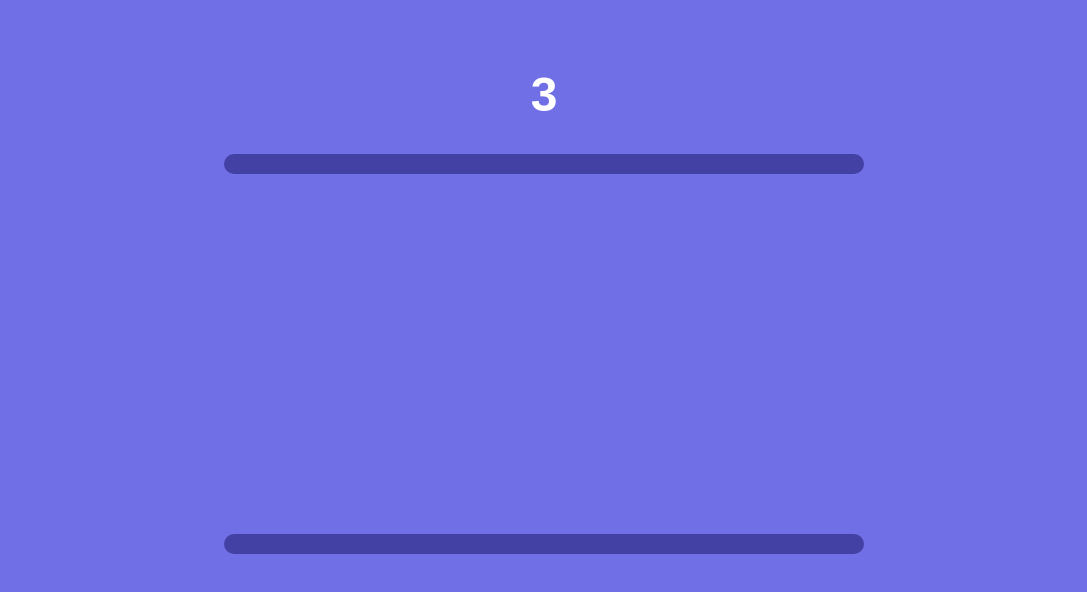
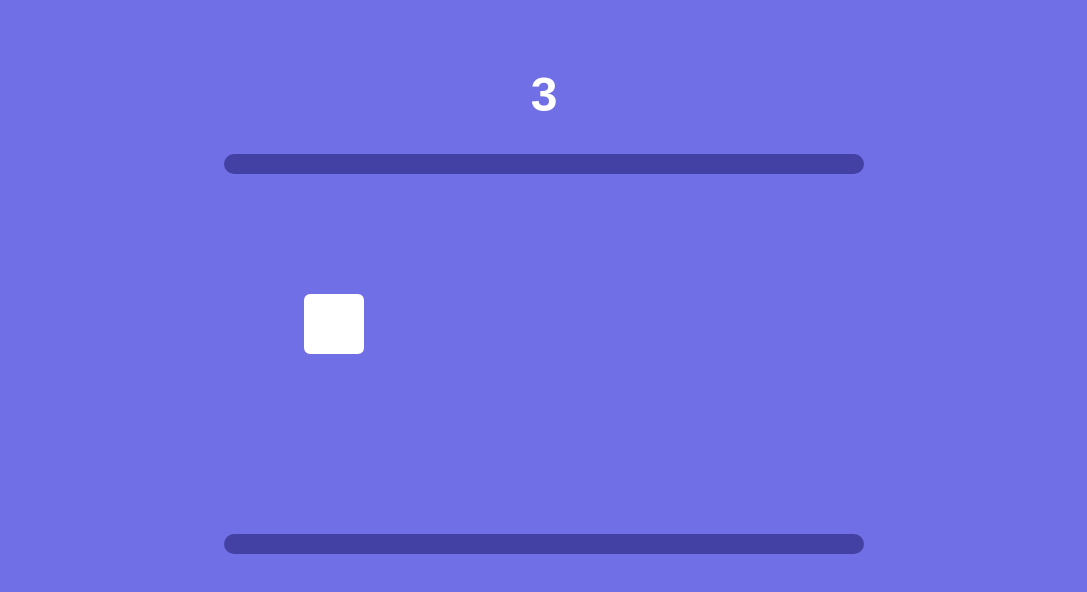
Before and after one commit to filip-melka/flappy-cube, a plain HTML site: page public/index.html in a window 1280 px wide. Shown: the part 90-682 px from the top of the page, without its empty margins (96-1183 px from the left). Drawn offline with Linux system fonts and the light colour scheme.

Commit message:
feat: draw player on canvas

```diff
--- a/public/index.html
+++ b/public/index.html
@@ -5,6 +5,8 @@
         <meta name="viewport" content="width=device-width, initial-scale=1.0" />
         <title>Flappy Cube</title>
         <link rel="stylesheet" href="css/index.css" />
+        <script src="js/index.js" defer></script>
+        <script src="js/game.js" defer></script>
     </head>
     <body>
         <nav>
--- /dev/null
+++ b/public/js/game.js
@@ -0,0 +1,42 @@
+const width = 1000
+const height = 600
+const canvas = document.querySelector("canvas")
+canvas.height = height
+canvas.width = width
+const ctx = canvas.getContext("2d")
+const colors = {
+    player: "white",
+}
+
+const gravity = 0.12
+const jumpForce = 6
+const cornerRadius = 10
+
+const obstacles = []
+
+let isGameRunning = false
+
+const player = {
+    width: 100,
+    height: 100,
+    posY: height / 3,
+    posX: 100,
+    velocityY: 0,
+}
+
+function drawPlayer() {
+    ctx.fillStyle = colors.player
+    ctx.strokeStyle = "transparent"
+    ctx.beginPath()
+    ctx.roundRect(
+        player.posX,
+        player.posY,
+        player.width,
+        player.height,
+        cornerRadius
+    )
+    ctx.stroke()
+    ctx.fill()
+}
+
+drawPlayer()
```
